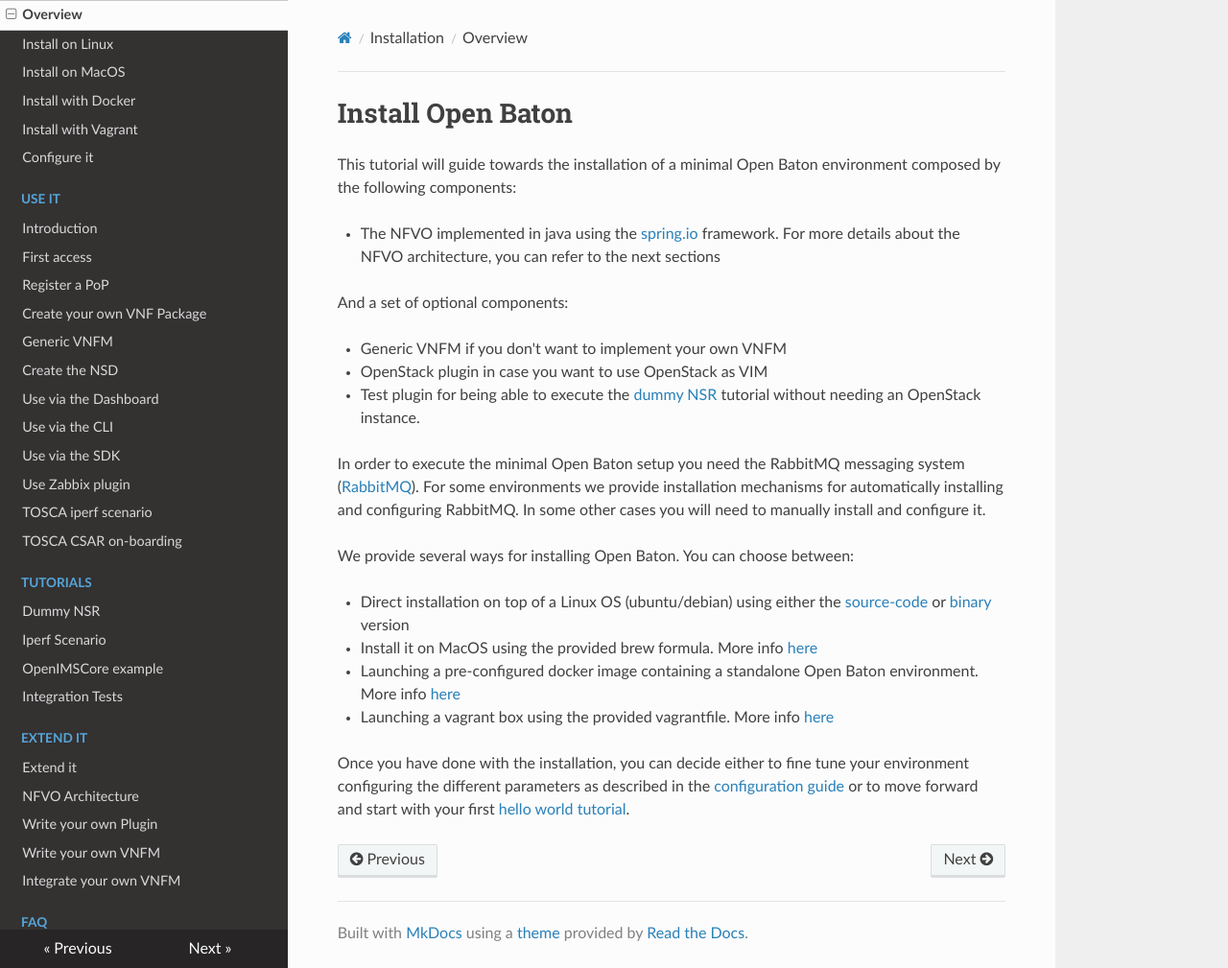
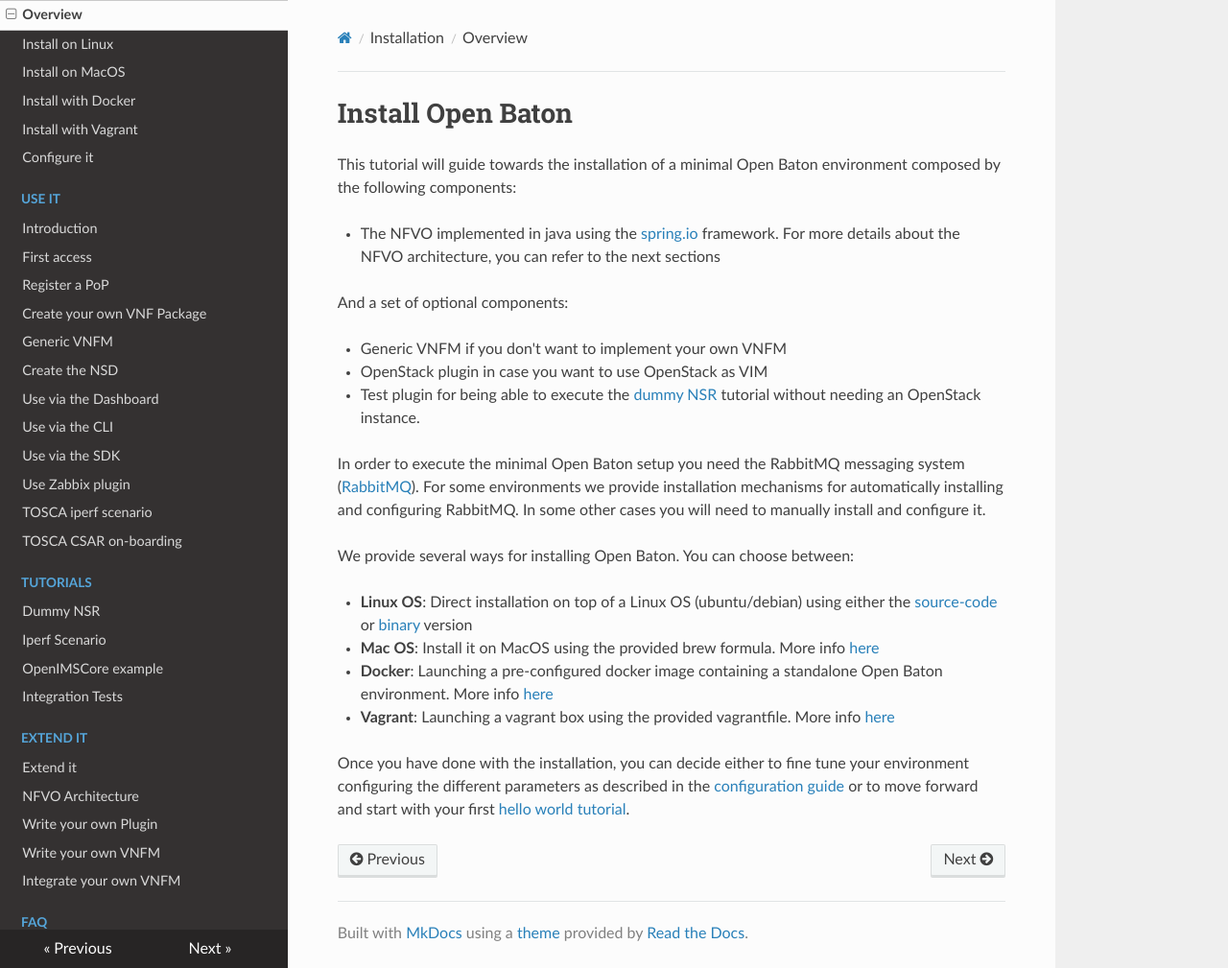
Before and after one commit to openbaton/docs, an MkDocs documentation site: the page built from docs/nfvo-installation.md, in a window 1280 px wide and 1009 px high. Shown: the whole window at 96% size. Built offline with MkDocs 1.6.1, drawn with Linux system fonts in a browser that asks for light colours; nearby versions of some CDN libraries; old or Windows-style settings are respelled for this version of MkDocs.

Commit message:
imp: add bold keywords for a better view

```diff
--- a/docs/nfvo-installation.md
+++ b/docs/nfvo-installation.md
@@ -14,10 +14,10 @@
 
 We provide several ways for installing Open Baton. You can choose between:
 
-* Direct installation on top of a Linux OS (ubuntu/debian) using either the [source-code][nfvo-installation-src] or [binary][nfvo-installation-deb] version
-* Install it on MacOS using the provided brew formula. More info [here][macos]
-* Launching a pre-configured docker image containing a standalone Open Baton environment. More info [here][docker]
-* Launching a vagrant box using the provided vagrantfile. More info [here][vagrant]
+* **Linux OS**: Direct installation on top of a Linux OS (ubuntu/debian) using either the [source-code][nfvo-installation-src] or [binary][nfvo-installation-deb] version
+* **Mac OS**: Install it on MacOS using the provided brew formula. More info [here][macos]
+* **Docker**: Launching a pre-configured docker image containing a standalone Open Baton environment. More info [here][docker]
+* **Vagrant**: Launching a vagrant box using the provided vagrantfile. More info [here][vagrant]
 
 Once you have done with the installation, you can decide either to fine tune your environment configuring the different parameters as described in the [configuration guide][nfvo-configuration] or to move forward and start with your first [hello world tutorial][dummy-NSR].
 
```
